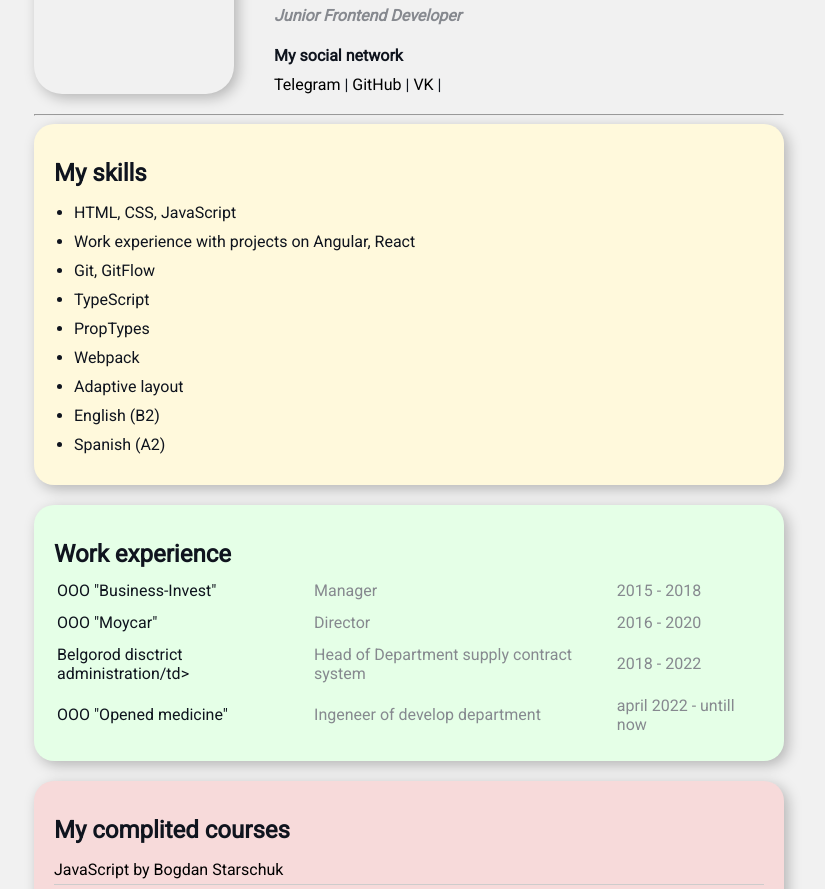
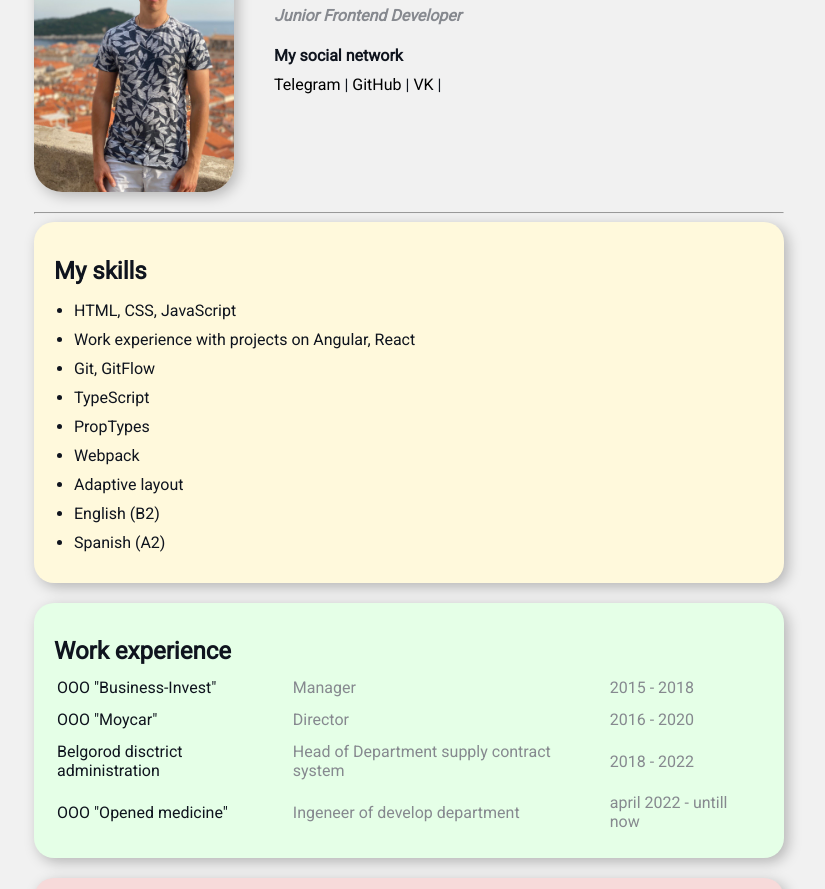
Before and after one commit to kva077/cv-en, a plain HTML site: page index.html in a window 1280 px wide. Shown: the part 113-1002 px from the top of the page, without its empty margins (231-1056 px from the left). Drawn offline with Linux system fonts and the light colour scheme.

Commit message:
change html file

```diff
--- a/index.html
+++ b/index.html
@@ -8,7 +8,7 @@
   <body>
     <div class="container">
       <div class="info">
-        <img src="avatar.jpeg" alt="Моe фотo" class="avatar" />
+        <img src="avatar.jpg" alt="Моe фотo" class="avatar" />
         <div class="info-text">
           <h1>Kolesnikov Vladislav Andreevich</h1>
           <p>
@@ -52,7 +52,7 @@
             <td>2016 - 2020</td>
           </tr>
           <tr>
-            <td>Belgorod disctrict administration/td></td>
+            <td>Belgorod disctrict administration</td>
             <td>Head of Department supply contract system</td>
             <td>2018 - 2022</td>
           </tr>
```
